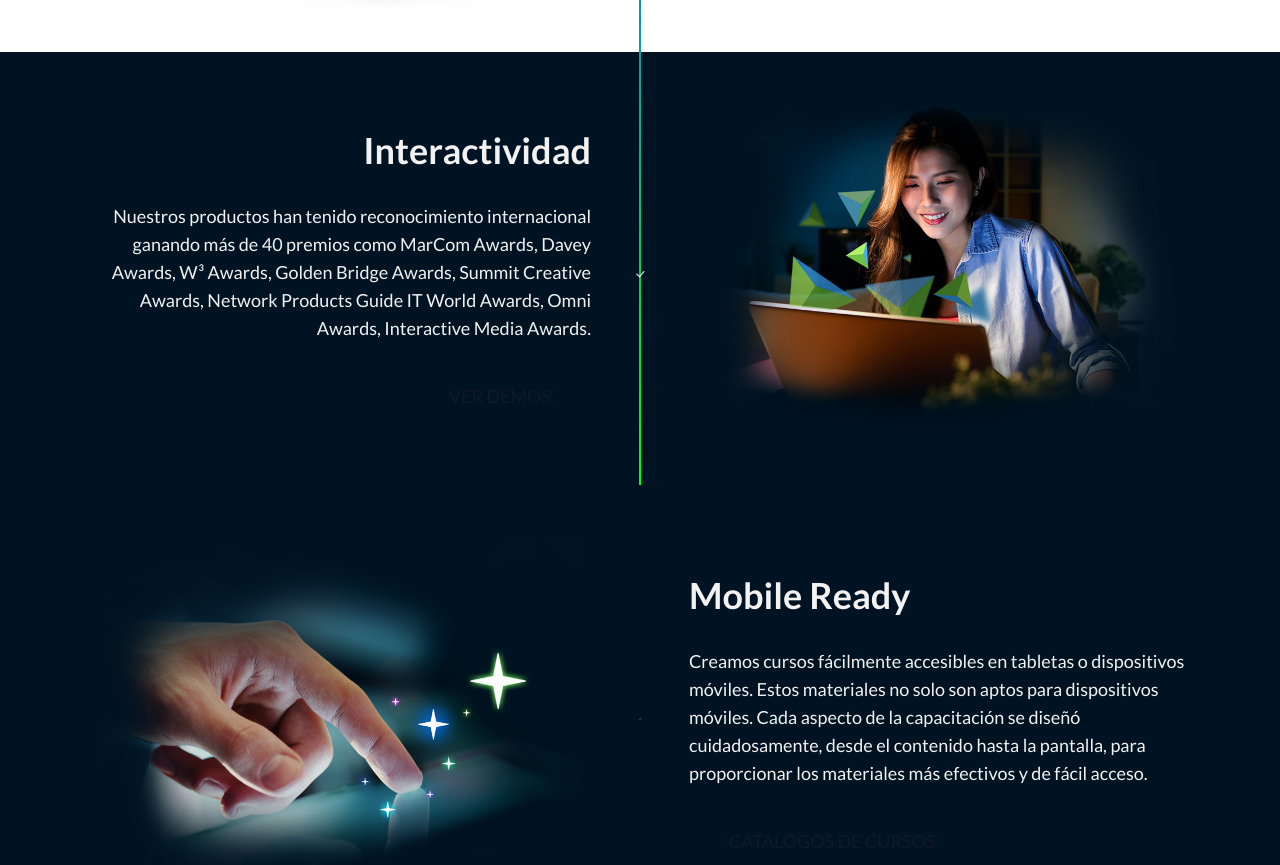
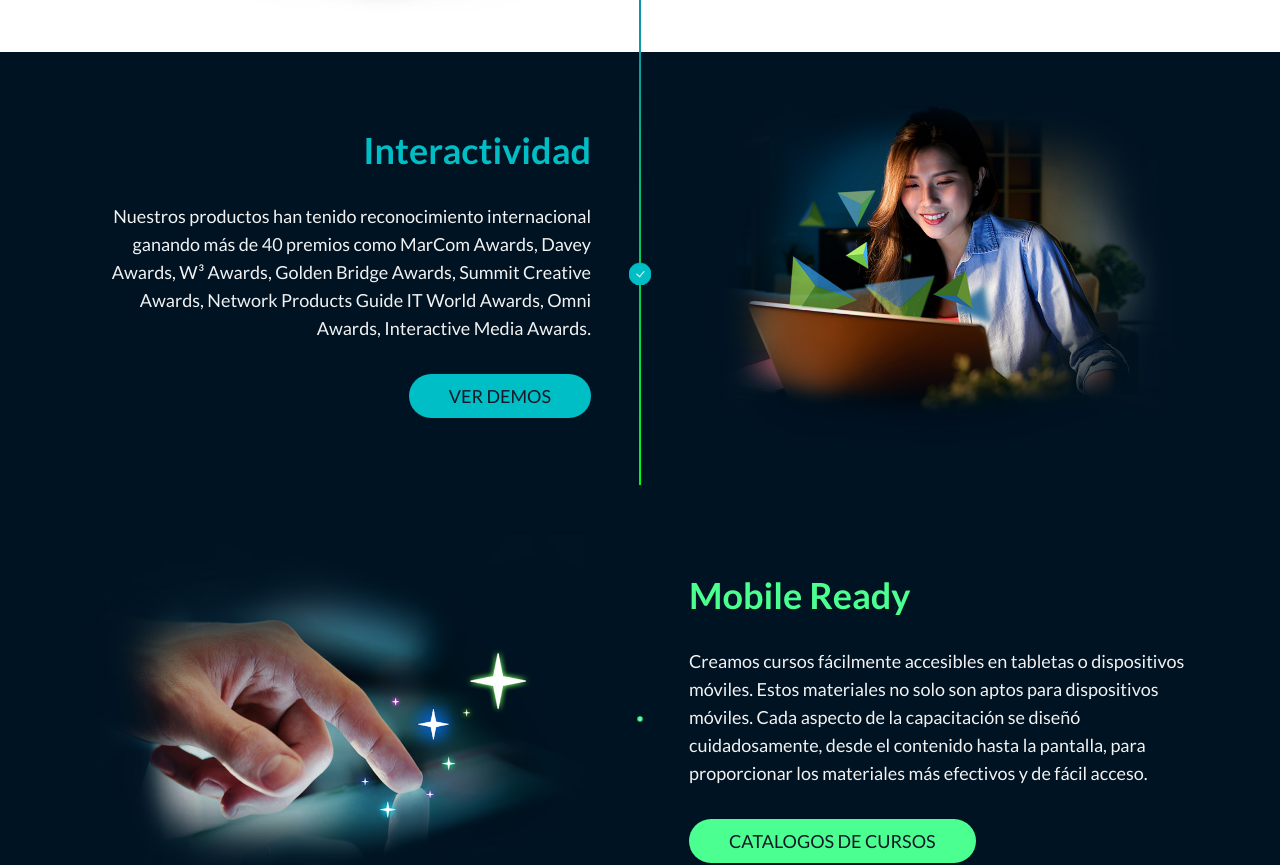
Before and after one commit to GeraAlcantara/mdc-webapp, a Next.js app: page / in a window 1280 px wide. Shown: the part 3200-4065 px from the top of the page. Built offline with nearby package versions, Linux system fonts and the light colour scheme.

Commit message:
adding name colors tw config, section Timeline and Data to TS

```diff
--- a/components/ui/SectionTimeline.js
+++ b/components/ui/SectionTimeline.tsx
@@ -1,32 +1,46 @@
+import clsx from "clsx";
 import Image from "next/image";
 import TimelineCheckmark from "./TimelineCheckmark";
 import ImgLaptop from "../../public/laptop.jpg";
 import Link from "next/link";
 import { useState, useRef, useEffect } from "react";
+import { Colors, SectionData } from "../../lib/data/SectionTimeLineData";
 
 const ColorSchema = Object.freeze({
   dark: Symbol("dark"),
   light: Symbol("light"),
 });
+// define this color as ENUMS in typescript TropicalBlue | MintGreen | Bright Green | secondary
+
+interface SectionTimeLineProps {
+  ColorSchemaDark: boolean;
+  layoutLeft: boolean;
+  colorClass?: Colors; //TropicalBlue | MintGreen | Bright Green | secondary
+  MainImage: { src: string; alt: string };
+  link: { slug: string; text: string };
+  excerpt: string;
+  title: string;
+  sideImage: { src: string; alt: string };
+}
 
 function SectionTimeline({
   ColorSchemaDark = false,
   layoutLeft = false,
-  colorClass = "secondary",
+  colorClass = Colors.secondary,
   MainImage = { src: ImgLaptop, alt: "text alt" },
   link = { slug: "#", text: "Dommy route" },
   excerpt = "Lorem ipsum dolor sit amet",
   title = "title",
   sideImage = { src: "", alt: "" },
-}) {
+}: SectionData): JSX.Element {
   const [isInViewport, setisInViewport] = useState(false);
-  const articleRef = useRef(null);
+  const articleRef = useRef<HTMLDivElement>(null);
 
   useEffect(() => {
     const handleScroll = () => {
       const articleCurr = articleRef.current;
-      const rect = articleCurr.getBoundingClientRect();
-      const rectY = articleCurr.getBoundingClientRect().y;
+      const rect = articleCurr!.getBoundingClientRect();
+      const rectY = articleCurr!.getBoundingClientRect().y;
       const condition =
         rect.top >= 0 &&
         rect.left >= 0 &&
@@ -49,11 +63,28 @@ function SectionTimeline({
             isInViewport ? "animate-FadeInSlidein" : "animate-FadeOutSlideout"
           }   `}
         >
-          <h2 className={`font-bold text-4xl mb-8 capitalize text-${colorClass}`}>{title}</h2>
+          <h2
+            className={clsx("font-bold text-4xl mb-8 capitalize", {
+              "text-secondary": colorClass === Colors.secondary,
+              "text-tropicalBlue": colorClass === Colors.TropicalBlue,
+              "text-mintGreen": colorClass === Colors.MintGreen,
+              "text-brightGreen": colorClass === Colors.BrightGreen,
+            })}
+          >
+            {title}
+          </h2>
           <p className='max-w-prose md:text-right mb-8'>{excerpt}</p>
           <Link href={link.slug}>
             <a
-              className={`place-self-start md:place-self-auto py-2 px-10 bg-${colorClass} rounded-full text-bg_primary uppercase hover:bg-${colorClass} hover:scale-[.98] hover:contrast-150 transition-all`}
+              className={clsx(
+                "place-self-start md:place-self-auto py-2 px-10 rounded-full text-bg_primary uppercase hover:scale-[.98] hover:contrast-150 transition-all",
+                {
+                  "hover:bg-secondary bg-secondary": colorClass === Colors.secondary,
+                  "hover:bg-tropicalBlue bg-tropicalBlue": colorClass === Colors.TropicalBlue,
+                  "hover:bg-mintGreen bg-mintGreen": colorClass === Colors.MintGreen,
+                  "hover:bg-brightGreen bg-brightGreen": colorClass === Colors.BrightGreen,
+                }
+              )}
             >
               <span className={` ${ColorSchemaDark ? "text-gray-900" : "text-brandWhite"}  `}>{link.text}</span>
             </a>
@@ -81,7 +112,14 @@ function SectionTimeline({
             </div>
           ) : null}
         </div>
-        <TimelineCheckmark bgColor={"bg-" + colorClass} />
+        <TimelineCheckmark
+          bgColor={clsx({
+            "bg-secondary": colorClass === Colors.secondary,
+            "bg-tropicalBlue": colorClass === Colors.TropicalBlue,
+            "bg-mintGreen": colorClass === Colors.MintGreen,
+            "bg-brightGreen": colorClass === Colors.BrightGreen,
+          })}
+        />
         <div className='md:w-1/2 flex flex-col md:items-start md:justify-center'>
           <h2 className={`font-bold text-4xl mb-8 capitalize text-${colorClass} `}>{title}</h2>
           <p className='max-w-prose md:text-left mb-8'>{excerpt}</p>
--- a/lib/data/SectionTimeLineData.js
+++ b/lib/data/SectionTimeLineData.tsx
@@ -3,6 +3,7 @@ import ImgTrofeo from "../../public/trofeo.png";
 import ImgTimeline2 from "../../public/timeline2.jpg";
 import ImgTimeline3 from "../../public/timeline3.jpg";
 import ImgTimeline4 from "../../public/timeline4.jpg";
+import { Interface } from "readline";
 
 export const claseNames = () => {
   return (
@@ -14,7 +15,24 @@ export const claseNames = () => {
   );
 };
 
-export const SectionsData = [
+export enum Colors {
+  TropicalBlue = "tropicalBlue",
+  MintGreen = "mintGreen",
+  BrightGreen = "brightGreen",
+  secondary = "secondary",
+}
+
+export interface SectionData {
+  ColorSchemaDark: boolean;
+  layoutLeft: boolean;
+  colorClass?: Colors; //TropicalBlue | MintGreen | Bright Green | secondary
+  MainImage: { src: string; alt: string };
+  link: { slug: string; text: string };
+  excerpt: string;
+  title: string;
+  sideImage?: { src: string; alt: string };
+}
+export const SectionsData: SectionData[] = [
   {
     title: "Cursos Multipremiados",
     excerpt:
@@ -31,7 +49,7 @@ export const SectionsData = [
       src: ImgTrofeo,
       alt: "trofeo",
     },
-    colorClass: "secondary",
+    colorClass: Colors.secondary,
     layoutLeft: false,
     ColorSchemaDark: false,
   },
@@ -47,7 +65,7 @@ export const SectionsData = [
       src: ImgTimeline2,
       alt: "chica frente a la pantalla de una laptop",
     },
-    colorClass: "[#00bec6]",
+    colorClass: Colors.TropicalBlue,
     layoutLeft: true,
     ColorSchemaDark: true,
   },
@@ -63,7 +81,7 @@ export const SectionsData = [
       src: ImgTimeline3,
       alt: "mano tocando una pantalla con el indice",
     },
-    colorClass: "[#4cff91]",
+    colorClass: Colors.MintGreen,
     layoutLeft: false,
     ColorSchemaDark: true,
   },
@@ -79,7 +97,7 @@ export const SectionsData = [
       src: ImgTimeline4,
       alt: "Hombre pensativo viendo graficas de datos en la pantalla de su computadora",
     },
-    colorClass: "[#02e239]",
+    colorClass: Colors.BrightGreen,
     layoutLeft: true,
     ColorSchemaDark: true,
   },
--- a/tailwind.config.js
+++ b/tailwind.config.js
@@ -47,6 +47,9 @@ module.exports = {
           600: "#071b2f",
           700: "#263749",
         },
+        tropicalBlue: "#00bec6",
+        mintGreen: "#4cff91",
+        brightGreen: "#02e239",
       },
       fontFamily: {
         Lato: ["Lato", '"Helvetica Neue"', "Arial", "sans-serif"],
```
